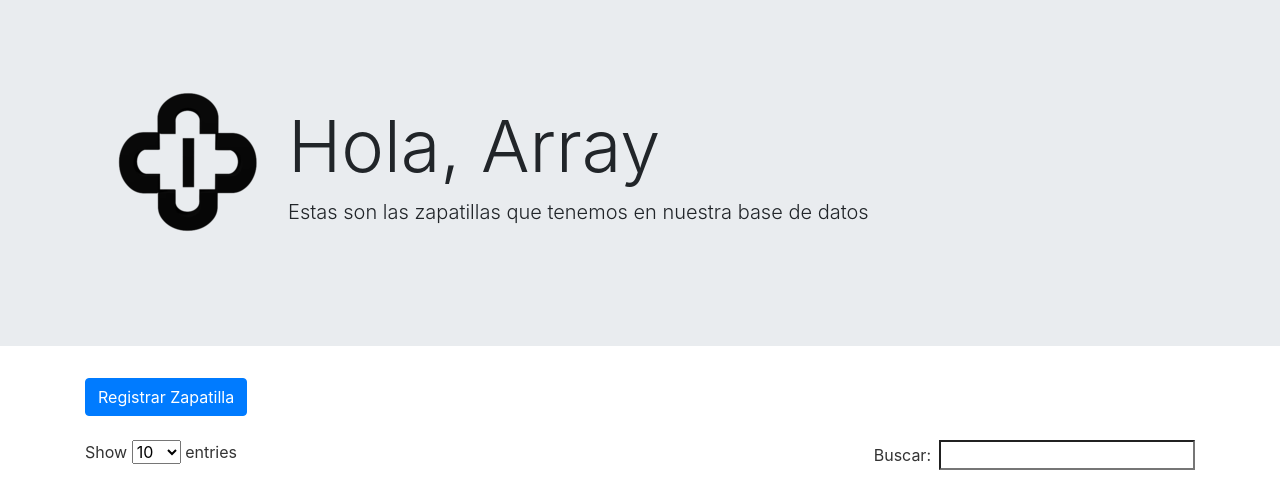
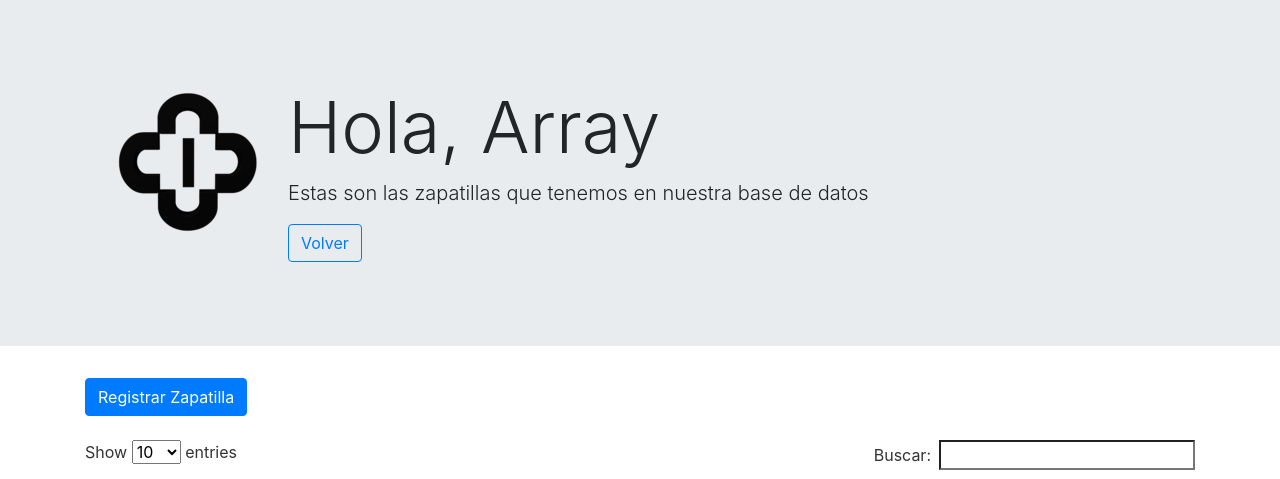
Before and after one commit to mariosb-13/ProyectoIAW, a PHP site: page /zapatillas.php in a window 1280 px wide. Shown: the top 479 px of the page. Run offline with PHP 8.4, Linux system fonts and the light colour scheme; the visitor is signed in with stand-in values (Sample User, id 1); data comes from the database, SQL or seed files in the repository; lists and menus that the app fills with data are empty.

Commit message:
Nuevo Index

```diff
--- a/usuarios.php
+++ b/usuarios.php
@@ -54,6 +54,7 @@ $resultado = $mysqli->query($sql);
                     <th>
                         <h1 class="display-3">Hola, <?php echo $usuario ?></h1>
                         <p class="lead">Aqui puedes administrar todos los usuarios registrados en nuestra base de datos</p>
+                        <a href="index.php"><button type="button" class="btn btn-outline-primary">Volver</button></a>
                     </th>
                 </tr>
             </table>
--- a/zapatillas.php
+++ b/zapatillas.php
@@ -54,6 +54,7 @@ $resultado = $mysqli->query($sql);
 					<th>
 						<h1 class="display-3">Hola, <?php echo $usuario ?></h1>
 						<p class="lead">Estas son las zapatillas que tenemos en nuestra base de datos</p>
+						<a href="index.php"><button type="button" class="btn btn-outline-primary">Volver</button></a>
 					</th>
 				</tr>
 			</table>
@@ -62,7 +63,7 @@ $resultado = $mysqli->query($sql);
 
 	<div class="container">
 
-		<button type="button" class="btn btn-primary">Registrar Zapatilla</button>
+		<a href="registrarZap.php"><button type="button" class="btn btn-primary">Registrar Zapatilla</button></a>
 		<br><br>
 
 
```
